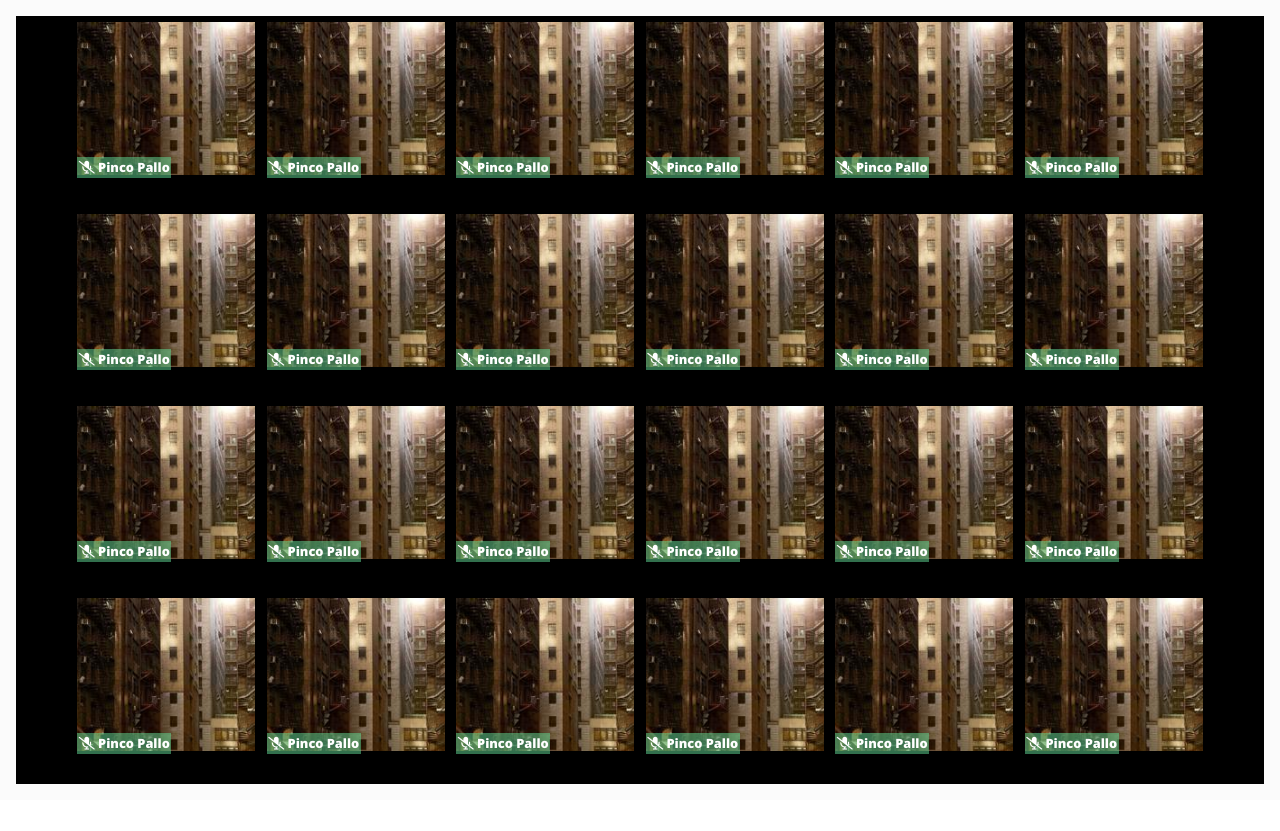
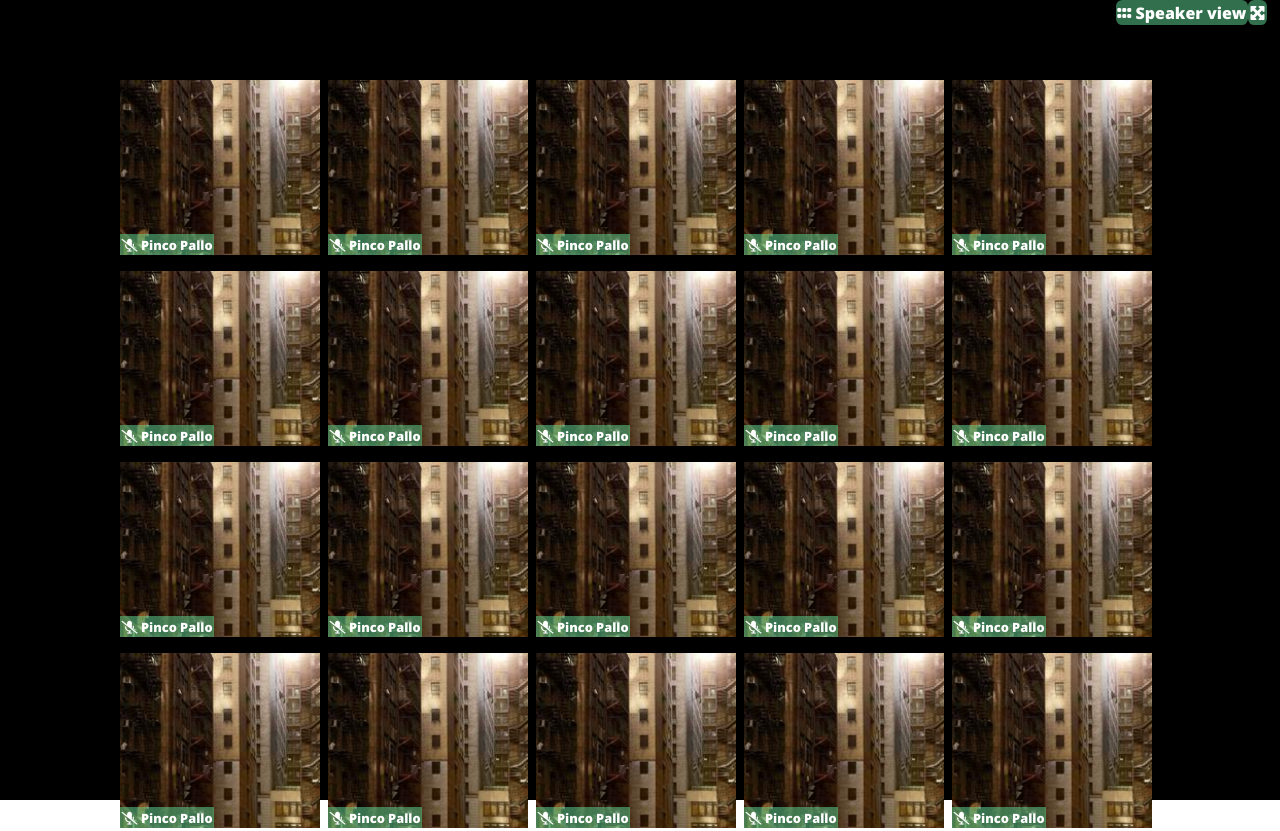
Before and after one commit to AlessandroSemeraro/html-css-zoom, a plain HTML site: page index.html in a window 1280 px wide. Shown: the top 831 px of the page. Before the commit the page ends 800 px from the top, so only its background shows below. Drawn offline with nearby package versions, Linux system fonts and the light colour scheme.

Commit message:
buttons border

```diff
--- a/index.html
+++ b/index.html
@@ -14,6 +14,24 @@
 </head>
 <body>
     <main>
+        <div class="borderbuttons speaker-view "><i class="fa-solid fa-grip" style="color: #ffffff;"></i> Speaker view</div>
+        <div class="borderbuttons cross"><i class="fa-solid fa-maximize" style="color: #ffffff;"></i></div>
+        <article>
+            <img src="./img/street.jpg" alt="Old Street NY">
+            <p><i class="fa-solid fa-microphone-slash mic-position" style="color: #ffffff;"></i> Pinco Pallo</p>
+        </article>
+        <article>
+            <img src="./img/street.jpg" alt="Old Street NY">
+            <p><i class="fa-solid fa-microphone-slash mic-position" style="color: #ffffff;"></i> Pinco Pallo</p>
+        </article>
+        <article>
+            <img src="./img/street.jpg" alt="Old Street NY">
+            <p><i class="fa-solid fa-microphone-slash mic-position" style="color: #ffffff;"></i> Pinco Pallo</p>
+        </article>
+        <article>
+            <img src="./img/street.jpg" alt="Old Street NY">
+            <p><i class="fa-solid fa-microphone-slash mic-position" style="color: #ffffff;"></i> Pinco Pallo</p>
+        </article>
         <article>
             <img src="./img/street.jpg" alt="Old Street NY">
             <p><i class="fa-solid fa-microphone-slash mic-position" style="color: #ffffff;"></i> Pinco Pallo</p>
--- a/style/style.css
+++ b/style/style.css
@@ -8,6 +8,7 @@
     font-family: 'Montserrat', sans-serif;
     font-family: 'Open Sans', sans-serif;
 }
+
 
 p{
     color: white;
@@ -27,16 +28,37 @@ img{
 
 main{
     height: 100vh;
-    border: 1rem solid rgb(251, 251, 251);
     display: flex;
     justify-content: center;
     flex-wrap: wrap;
     background: black;
+    padding: 5rem 3rem;
+    position: relative;
 }
 
 article{
-    width: calc(100% / 7);
-    height: calc(100% / 5);
+    width: calc((100% / 7)+3.5);
+
     position: relative;
-    margin: 0.35rem;
+    margin: 0rem 0.5rem 1rem 0rem;
 }
+
+.borderbuttons{
+    position: absolute;
+    color: white;
+    background-color: rgba(101, 223, 154, 0.5);
+    padding: 0.1rem 0.1rem;
+    border-radius: 0.4rem;
+
+}
+
+.speaker-view{
+    top: 0;
+    right: 2.5%;
+}
+
+.cross{
+    width: 1.2rem;
+    top: 0;
+    right: 1%;
+}
```
